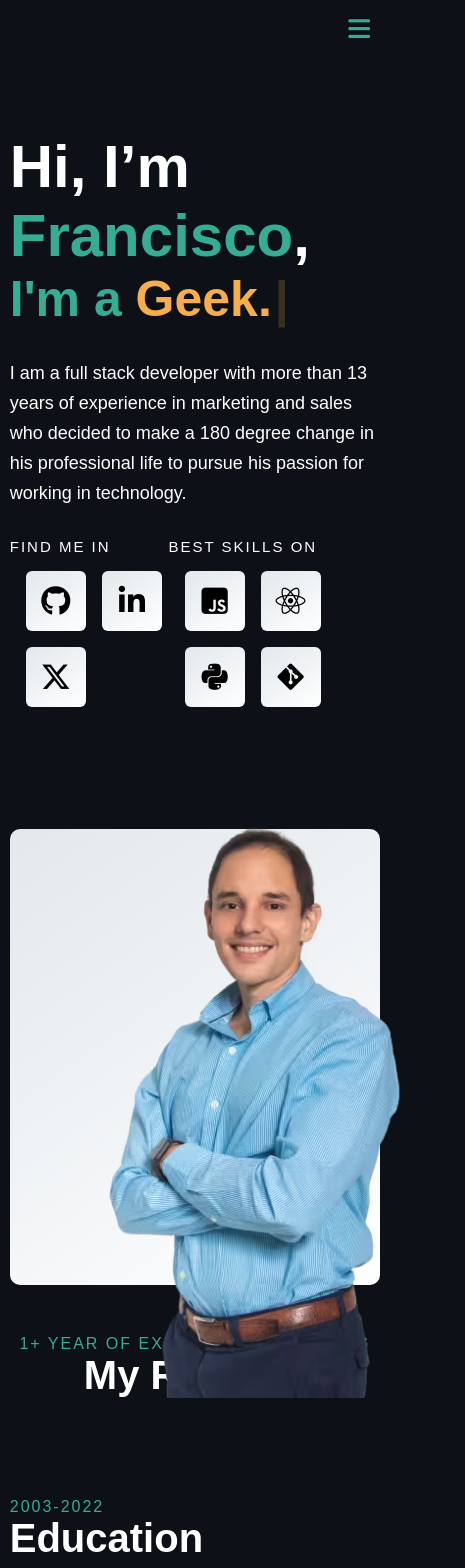
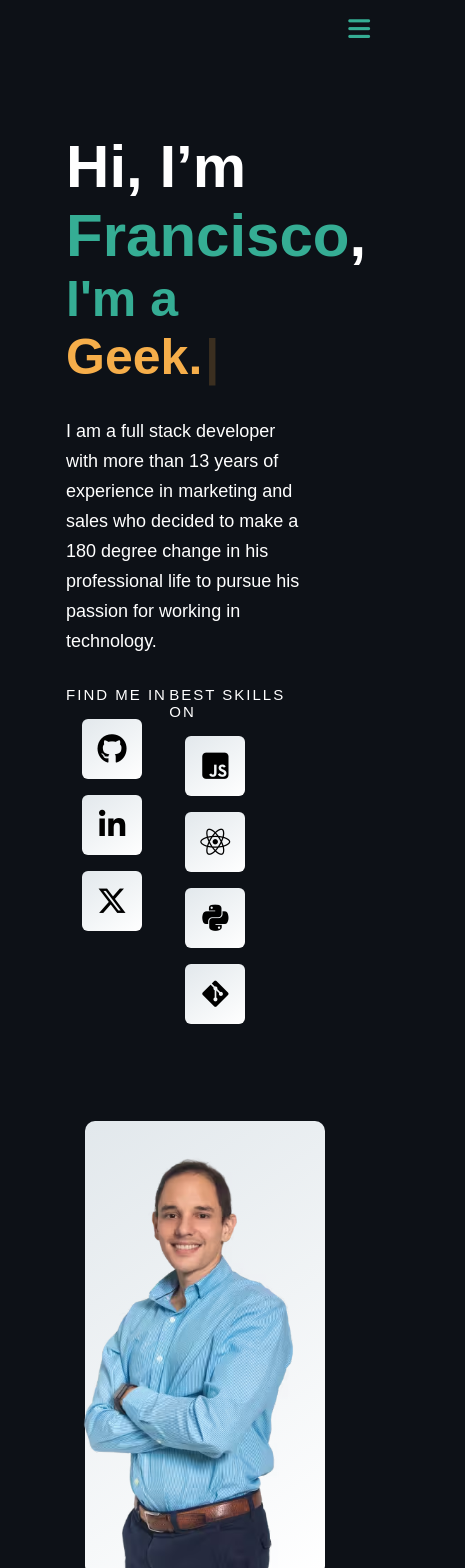
Before and after one commit to frako23/frakoDev, a React (Vite) app: page / in a window 390 px wide. Shown: the top 1568 px of the page, 465 px wide, since content can reach past the window. Built offline with nearby package versions, Linux system fonts and the light colour scheme; a web font is replaced by a local one.

Commit message:
corrige media queries de hero

```diff
--- a/src/components/Hero/Home.css
+++ b/src/components/Hero/Home.css
@@ -90,12 +90,19 @@
   right: 10%;
   width: 25rem;
 }
-@media (max-width: 768px) {
+@media screen and (max-width: 768px) {
   .hero .right,
   .hero .left {
     width: 100%;
-    /* margin-left: 20px; */
+    margin-left: 20px;
     margin-top: 3rem;
+  }
+
+  .hero .right_img img {
+    position: absolute;
+    top: 17%;
+    right: 5%;
+    width: 20rem;
   }
 
   .hero .f_flex {
@@ -107,13 +114,11 @@
     height: 54vh;
   }
 
-  .hero .right_img img {
-    position: absolute;
-    top: -4%;
-    right: 23%;
-    width: 20rem;
+  .hero .right,
+  .hero .left {
+    width: 50%;
+    align-self: center;
   }
-
   header ul li a {
     color: black;
   }
@@ -127,65 +132,70 @@
   }
 }
 
-@media (max-width: 1024px) {
+/* Extra small devices (phones, 600px and down) */
+
+@media only screen and (max-width: 430px) {
+  .hero .right_img img {
+    top: 13%;
+    right: -6%;
+    width: 18rem;
+  }
+  .hero .right,
+  .hero .left {
+    width: 65%;
+  }
+}
+
+@media only screen and (max-width: 375px) {
+  .hero .right_img img {
+    top: 16%;
+    right: 16%;
+  }
+  .hero .right,
+  .hero .left {
+    width: 80%;
+  }
+}
+
+@media only screen and (max-width: 320px) {
+  .hero .right,
+  .hero .left {
+    width: 90%;
+  }
+}
+
+/* Small devices (portrait tablets and large phones, 600px and up) */
+/* @media only screen and (min-width: 600px) {  .hero .right_img img {
+    position: absolute;
+    top: -4%;
+    right: 23%;
+    width: 20rem;
+  }} */
+
+/* Medium devices (landscape tablets, 768px and down) */
+/* @media only screen and (max-width: 768px) {
+  .hero .right_img img {
+    position: absolute;
+    top: 31%;
+    right: 38%;
+    width: 12rem;
+  }
+} */
+
+/* Large devices (laptops/desktops, 992px and up) */
+/* @media only screen and (min-width: 992px) {  .hero .right_img img {
+    position: absolute;
+    top: -4%;
+    right: 23%;
+    width: 20rem;
+  }} */
+
+/* Extra large devices (large laptops and desktops, 1200px and down) */
+@media screen and (max-width: 1200px) and (min-width: 769px) {
   .hero .right_img img {
     position: absolute;
     top: 5%;
-    right: -23%;
+    right: -20%;
     width: 25rem;
   }
 }
-
-@media (max-width: 790px) {
-  .hero .right_img img {
-    position: absolute;
-    top: 16%;
-    right: 28%;
-    width: 15rem;
-  }
-}
-
-@media (max-width: 500px) {
-  .hero .right_img img {
-    position: absolute;
-    top: 2%;
-    right: 16%;
-    width: 15rem;
-  }
-}
-
-@media (max-width: 400px) {
-  .hero .right_img img {
-    position: absolute;
-    top: 12%;
-    right: 15%;
-    width: 13rem;
-  }
-}
-
-@media (max-width: 360px) {
-  .hero .right_img img {
-    position: absolute;
-    top: 10%;
-    right: 12%;
-    width: 13rem;
-  }
-}
-
-@media (min-width: 1500px) {
-  .hero .right_img img {
-    position: absolute;
-    top: 4%;
-    right: 33%;
-    width: 29rem;
-  }
-}
-
-@media screen and (max-width: 1280px) {
-  .hero .right_img img {
-    position: absolute;
-    top: 8%;
-    right: -23%;
-    width: 25rem;
-  }
-}
```
